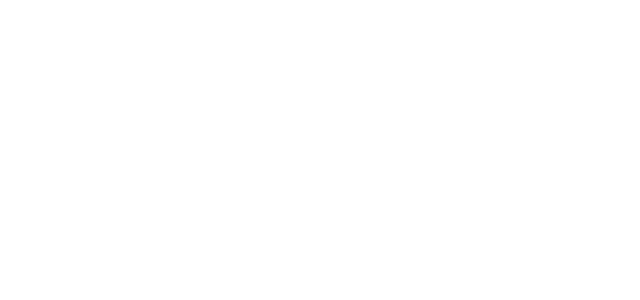
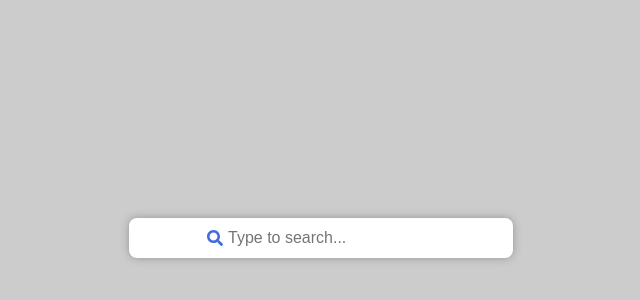
Before and after one commit to Swetasmita/reactproject-part1, a React (Vite) app: page /searchbar in a window 1280 px wide. Before the commit this address had no page. Shown: the part 154-454 px from the top of the page, without its empty margins (319-959 px from the left). Built offline with nearby package versions, Linux system fonts and the light colour scheme.

Commit message:
added search bar filter

```diff
--- a/src/App.jsx
+++ b/src/App.jsx
@@ -6,6 +6,7 @@
 import RandomColor from './components/random-color/RandomColor';
 import StarRating from './components/star-rating/StarRating';
 import ImageSlider from './components/image-slider/ImageSlider';
+import SearchBar from './components/search-bar/SearchBar';
 
 function App() {
   return (
@@ -23,7 +24,7 @@
               page={"1"}
               limit={"8"} />
           } />
-
+          <Route path="/searchbar" element={<SearchBar />} />
       </Routes>
     </Router>
   );
--- a/src/components/home/Home.jsx
+++ b/src/components/home/Home.jsx
@@ -18,6 +18,9 @@
         <Link to="/image-slider">
           <button>Image Carousel</button>
         </Link>
+        <Link to="/searchbar">
+          <button>Search Filter</button>
+        </Link>
     </div>
   );
 };
--- /dev/null
+++ b/src/components/search-bar/SearchBar.jsx
@@ -0,0 +1,57 @@
+import React, { useState } from "react";
+import "./searchbar.css";
+import { FaSearch } from "react-icons/fa";
+
+const SearchBar = () => {
+  const [input, setInput] = useState("");
+  const [results, setResults] = useState([]);
+  //Fetch Data
+  const fetchData = (value) => {
+    fetch("https://jsonplaceholder.typicode.com/users")
+      .then((response) => response.json())
+      .then((json) => {
+        const filteredItem = json.filter((item) => {
+          return (
+            value &&
+            item &&
+            item.name &&
+            item.name.toLowerCase().includes(value.toLowerCase())
+          );
+        });
+        // console.log("filtered Item: ",filteredItem);
+        setResults(filteredItem);
+      })
+      .catch((error) => console.error("Error fetching data:", error));
+  };
+  //Handle Fetch Data
+  const handleChange = (value) => {
+    setInput(value);
+    fetchData(value);
+  };
+  return (
+    <div className="searchbar-container">
+      <div className="searchbar-wrapper">
+        <FaSearch id="search-icon" />
+        <input
+          tyep="text"
+          placeholder="Type to search..."
+          value={input}
+          onChange={(e) => handleChange(e.target.value)}
+        />
+      </div>
+      <div className="searchbar-result">
+        {
+        results.map((item, key) => {
+          return (
+            <div className="result-list" key={key}>
+              {item.name}
+            </div>
+          );
+        })
+       }
+      </div>
+    </div>
+  );
+};
+
+export default SearchBar;
--- /dev/null
+++ b/src/components/search-bar/searchbar.css
@@ -0,0 +1,52 @@
+.searchbar-container {
+    display: flex;
+    height: 100vh;
+    background-color: #ccc;
+    justify-content: center;
+    align-items: center;
+    flex-direction: column;
+  }
+  .searchbar-wrapper {
+    display: flex;
+    width: 30%;
+    background-color: #ffff;
+    padding: 10px 20px;
+    height: 2.5rem;
+    box-shadow:0px 0px 8px #9b9191;
+    justify-content: center;
+    align-items: center;
+    border-radius: 8px;
+  }
+  .searchbar-wrapper input {
+    background-color: transparent;
+    border:none;
+    height: 100%;
+    font-size: 1rem;
+    margin-left: 5px;
+  }
+  .searchbar-wrapper input:focus{
+    outline:none;
+  }
+  #search-icon{
+    color:royalblue;
+  }
+  .searchbar-result {
+    display: flex;
+    flex-direction: column;
+    width: 30%;
+    justify-content: start;
+    background-color: #ffff;
+    box-shadow:0px 0px 8px #9b9191;
+    border-radius: 8px;
+    margin-top: 1rem;
+    max-height: 250px;
+    overflow-y: scroll;
+  }
+   .result-list{
+    display: flex;
+    padding: 5px 20px;
+    font-family: Arial, Helvetica, sans-serif;
+  }
+  .result-list:hover {
+    background-color: #efefef;
+  }
```
